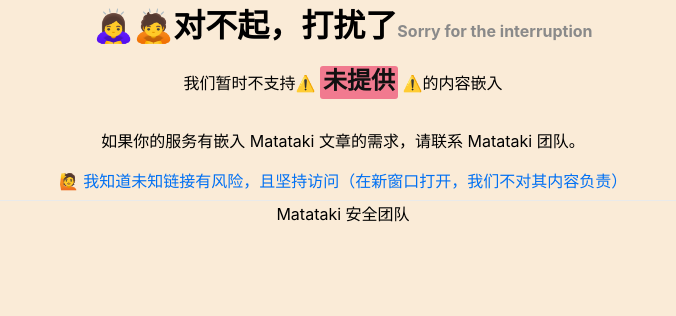
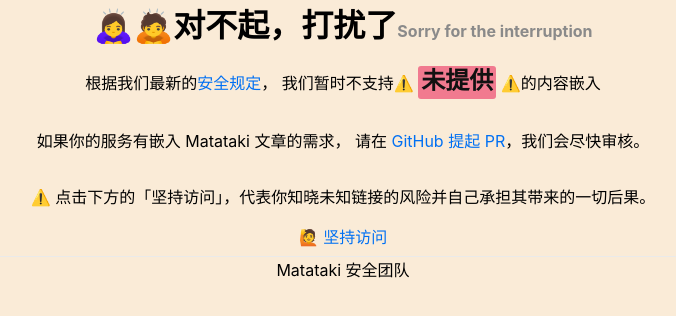
Before and after one commit to frankwei98/bad-iframe, a Next.js app: page / in a window 1280 px wide. Shown: the top 316 px of the page, without its empty margins (297-973 px from the left). Built offline with nearby package versions, Linux system fonts and the light colour scheme.

Commit message:
better warning

```diff
--- a/pages/index.js
+++ b/pages/index.js
@@ -36,9 +36,16 @@
             🙇‍♀️🙇对不起，打扰了
             <span className={styles.description}>Sorry for the interruption</span>
         </h1>
-        <p>我们暂时不支持⚠️ <code className={styles.hostname}>{theBlockedHostname}</code> ⚠️的内容嵌入</p>
-        <p>如果你的服务有嵌入 Matataki 文章的需求，请联系 Matataki 团队。</p>
-        <a className={styles.link} href={theBlockedUrl} target="_blank" rel="noopener noreferrer nofollow">🙋 我知道未知链接有风险，且坚持访问（在新窗口打开，我们不对其内容负责）</a>
+        <p>根据我们最新的
+            <a href="https://matataki.io/p/7770" className={styles.link} target="_blank">安全规定</a>，
+            我们暂时不支持⚠️ <code className={styles.hostname}>{theBlockedHostname}</code> ⚠️的内容嵌入</p>
+        <p>如果你的服务有嵌入 Matataki 文章的需求，
+            请在 <a
+            href="https://github.com/Matataki-io/Matataki-FE/blob/testing/config/iframe-whitelist.json"
+            className={styles.link} target="_blank">GitHub 提起 PR</a>，我们会尽快审核。
+        </p>
+        <p>⚠️ 点击下方的「坚持访问」，代表你知晓未知链接的风险并自己承担其带来的一切后果。</p>
+        <a className={styles.link} href={theBlockedUrl} target="_blank" rel="noopener noreferrer nofollow">🙋 坚持访问</a>
       </main>
 
       <footer className={styles.footer}>
```
